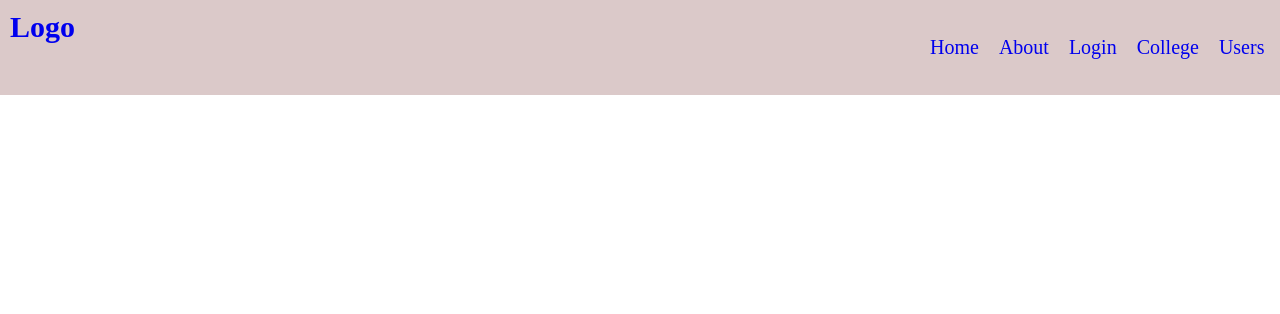
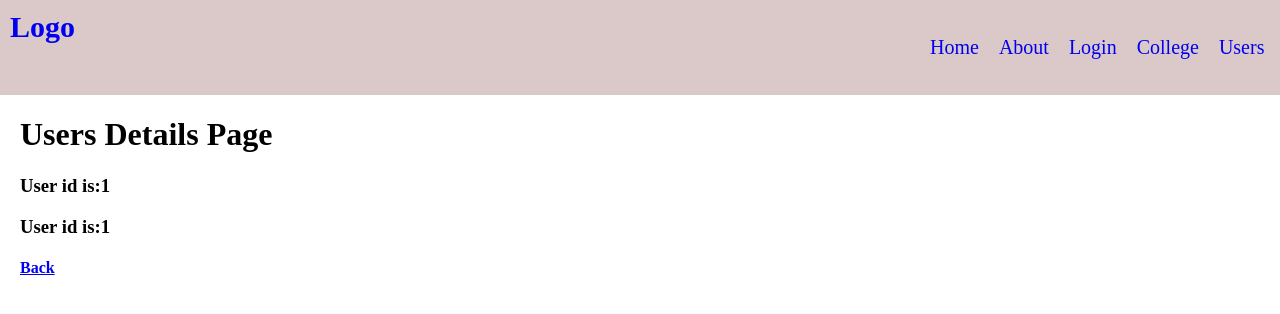
Before and after one commit to sumitbasu116/react-router-blog, a React (Vite) app: page /users/1/name/1 in a window 1280 px wide. Before the commit this address led to /login. Shown: the top 314 px of the page. Built offline with nearby package versions, Linux system fonts and the light colour scheme.

Commit message:
Dynamic Route part4-adding more child data for dynamic user links

```diff
--- a/src/App.jsx
+++ b/src/App.jsx
@@ -27,7 +27,7 @@ function App() {
             </Route>
           </Route>
           <Route path="/users" element={<Users />} />
-          <Route path="/users/:id" element={<UserDetail/>} />
+          <Route path="/users/:id/name/:name" element={<UserDetail/>} />
           <Route path="/*" element={<Navigate to="/login" />} />
         </Route>
 
--- a/src/UserDetail.jsx
+++ b/src/UserDetail.jsx
@@ -1,3 +1,4 @@
+import { Link } from "react-router";
 import { useParams } from "react-router"
 
 function UserDetail() {
@@ -7,6 +8,9 @@ function UserDetail() {
     <div style={{marginLeft:20}}>
     <h1>Users Details Page</h1>
     <h3>User id is:{paramsData.id}</h3>
+    <h3>User id is:{paramsData.name}</h3>
+    <Link to="/users"><h4>Back</h4></Link>
+
     </div>
   )
 }
--- a/src/Users.jsx
+++ b/src/Users.jsx
@@ -18,7 +18,7 @@ function Users() {
     {
         userData.map(
             (item,index)=>(
-                <Link key={index} to={"/users/"+item.id}><h4 key={index}>{item.name}</h4></Link>
+                <Link key={index} to={"/users/"+item.id+"/name/"+item.name}><h4 key={index}>{item.name}</h4></Link>
             )
         )
     }
```
